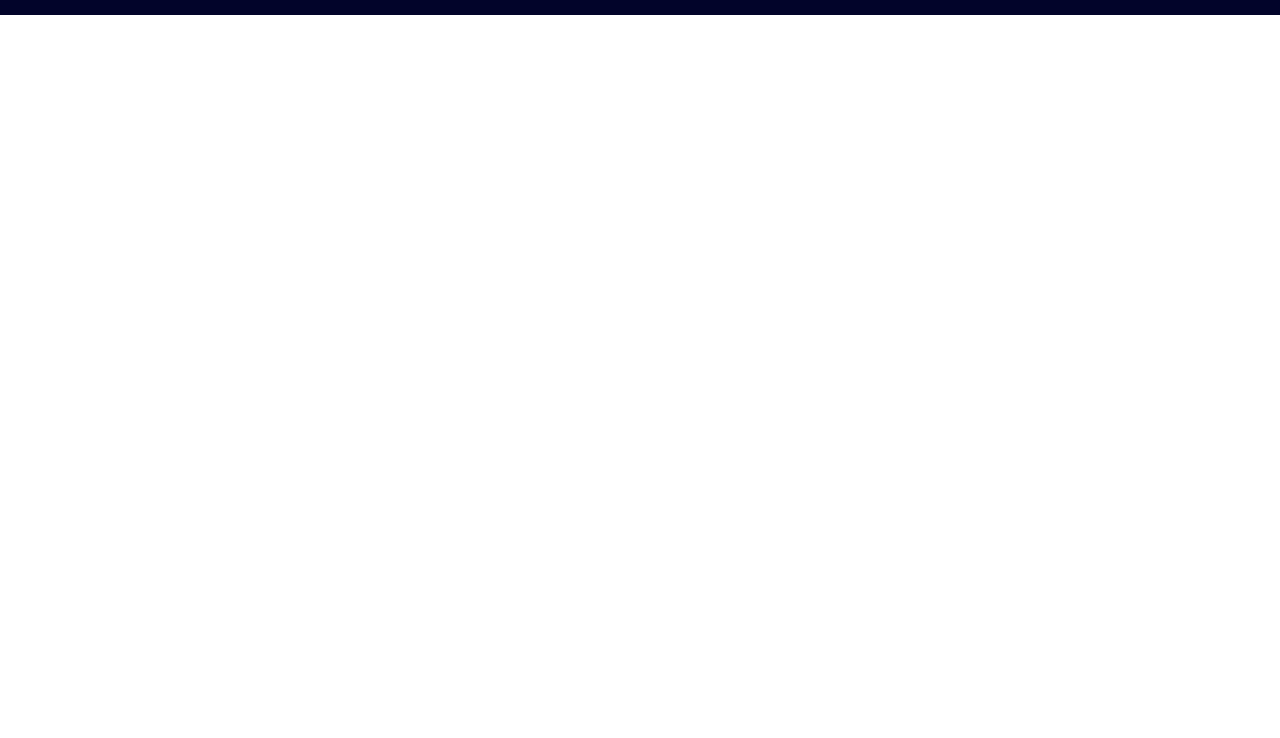
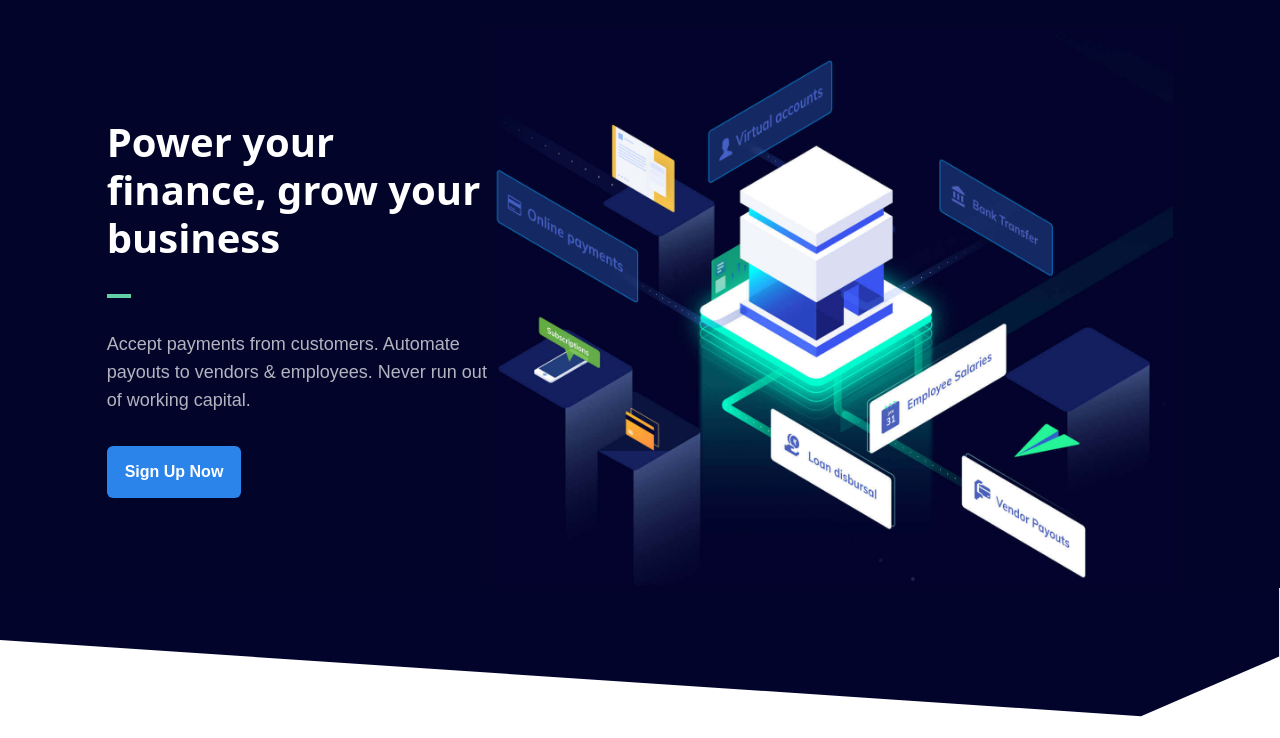
Before and after one commit to Hardik-2311/Razorpay-clone, a website built with Vite: page index.html in a window 1280 px wide. Shown: the part 67-805 px from the top of the page. Built offline with nearby package versions, Linux system fonts and the light colour scheme.

Commit message:
hero section done

```diff
--- a/index.html
+++ b/index.html
@@ -116,5 +116,50 @@
         </div>
       </nav>
       <!-- nav bar ends with full potential -->
+      <!-- hero section starts -->
+      <section class="bg-deepBlue relative pt-3">
+        <div
+          class="w-10/12 max-w-[1080px] flex flex-row justify-between items-center mx-auto"
+        >
+          <!-- left part -->
+          <div class="space-y-8">
+            <h1 class="text-white text-[40px] font-bold leading-[1.2]">
+              Power your finance, grow your business
+            </h1>
+            <div class="w-6 h-1 bg-greenLight"></div>
+            <p class="font-mullish text-[18px] leading-7 text-white opacity-70">
+              Accept payments from customers. Automate payouts to vendors &
+              employees. Never run out of working capital.
+            </p>
+            <button
+              class="bg-lightBlue text-white py-[14px] px-[18px] rounded-md font-mullish font-bold hover:bg-lightBlue500 transition-all duration-200"
+            >
+              Sign Up Now
+            </button>
+          </div>
+          <!-- left part ends -->
+
+          <!-- right part -->
+
+          <img
+            src="./Images/hero-illustration.jpg"
+            alt=""
+            class="w-full max-w-[680px]"
+          />
+          <!-- right part ends -->
+        </div>
+        <!-- triangle shape part -->
+        <div class="w-[100%] absolute left-0 right-0">
+          <img
+            src="./Images/hero-shape.svg"
+            alt=""
+            class="w-full object-fill"
+          />
+        </div>
+      </section>
+      <!-- hero section ends -->
+
+      <!-- feature section starts -->
+      <section></section>
   </body>
 </html>
```
Lines whose indentation alone changed are shown as unchanged.
